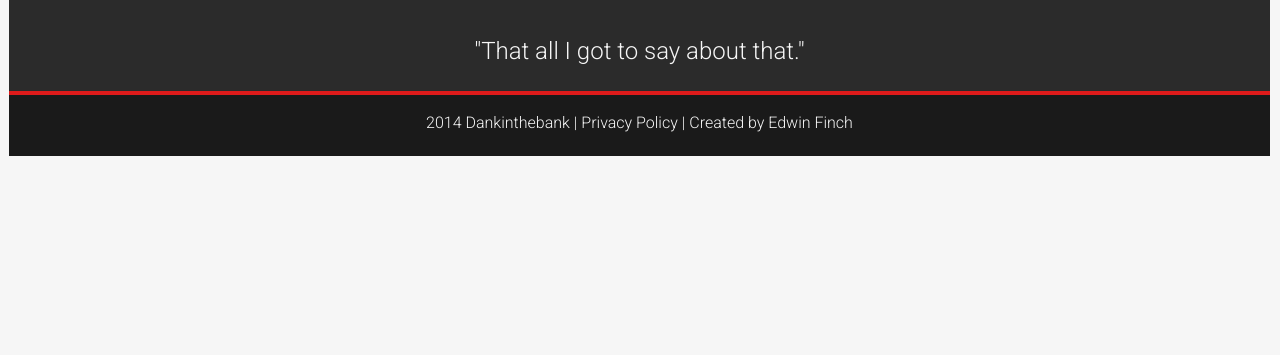
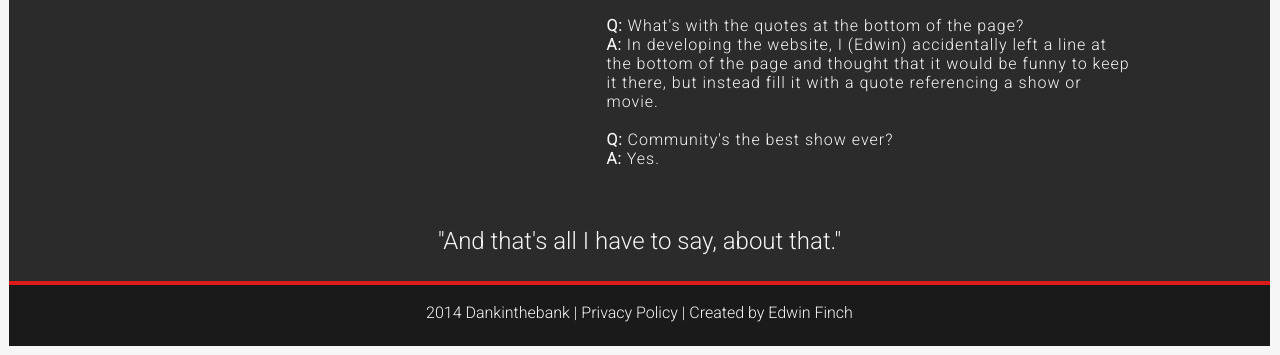
Before and after one commit to OMGsus/DITB-website, a plain HTML site: page index.html in a window 1280 px wide. Shown: the part 1112-1467 px from the top of the page. Before the commit the page ends 1277 px from the top, so only its background shows below. Drawn offline with Linux system fonts and the light colour scheme.

Commit message:
Touch ups

```diff
--- a/index.html
+++ b/index.html
@@ -4,6 +4,7 @@
 		<title>Dank In The Bank</title>
 		<meta name="description" content="A small scale Minecraft mini-game server with a friendly community and awesome maps.">
         <link href="http://fonts.googleapis.com/css?family=Roboto:300" rel="stylesheet" type="text/css">
+	<link rel="shortcut icon" href="http://www.iconj.com/ico/w/i/wi5ugfn104.ico" type="image/x-icon" />
         <style>
           p {font-family:'roboto';}
           h1 {font-family:'roboto';}
@@ -57,7 +58,6 @@
 			</div>
               <h1 style="color:#2B2B2B;font-size:400%;"><b>DANK IN THE BANK</b></h1>
               <h4 style="color:#2B2B2B">24/7 Minecraft Server</h4>
-
 			</div>
 			<div id="header-hr" style="width:99.6%;background-color:#DE1B1B;clear:both;text-align:center;padding:2px;">
 			</div>
@@ -130,12 +130,15 @@
                   <p style="color:#F6F6F6;text-align:left;">
                     <b>Q:</b> Why "dankinthebank"? <br><b>A:</b> The name is inspired by an awesome YouTuber named
                     <a href="http://www.youtube.com/thatmaawong" style="color:#F6F6F6;">Thatmaawong</a>. The video it came from is called <a href="" style="color:#F6F6F6;">Dogscopes.</a><br><br>
-                    <b>Q:</b> What do you host it on? <br><b>A:</b> We are hosting our server on a Ramnode VPS. It has 512 MB of RAM.<br><br>
-                    <b>Q:</b> Community's the best show ever? <br><b>A: </b>Yes.<br><br>
+                    <b>Q:</b> What's the amount of deditated wam? <br><b>A:</b> We are hosting our server on a Ramnode VPS. It has 512 MB of RAM.<br><br>
+                    <b>Q:</b> Who are your developers? <br><b>A: </b>Website design and creation is by Edwin Finch. Plugins are created by Ayryk Labib and Edwin Finch.<br><br>
+					<b>Q:</b> What's with the quotes at the bottom of the page? <br><b>A: </b>In developing the website, I (Edwin) accidentally left a line at the bottom
+					of the page and thought that it would be funny to keep it there, but instead fill it with a quote referencing a show or movie.<br><br>
+					<b>Q:</b> Community's the best show ever? <br><b>A: </b>Yes.<br><br>
                   </p>
                 </div>
 			</div>
-              <p style="color:#F6F6F6;font-size:150%;">"That all I got to say about that."</p>
+              <p style="color:#F6F6F6;font-size:150%;">"And that's all I have to say, about that."</p>
             </div>
 			<div id="footer-hr" style="width:99.6%;background-color:#DE1B1B;clear:both;text-align:center;padding:2px;">
 			</div>
```
